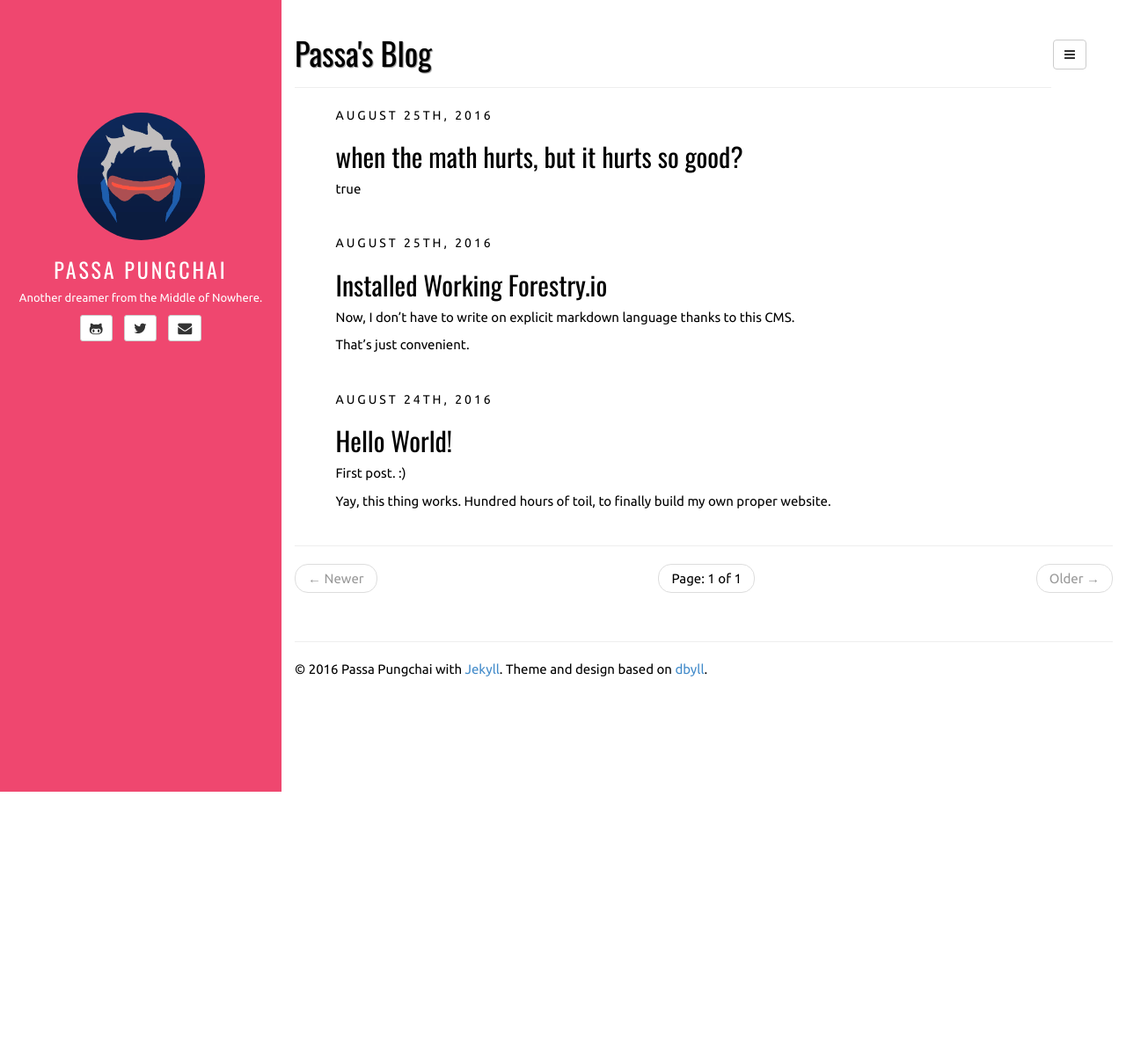
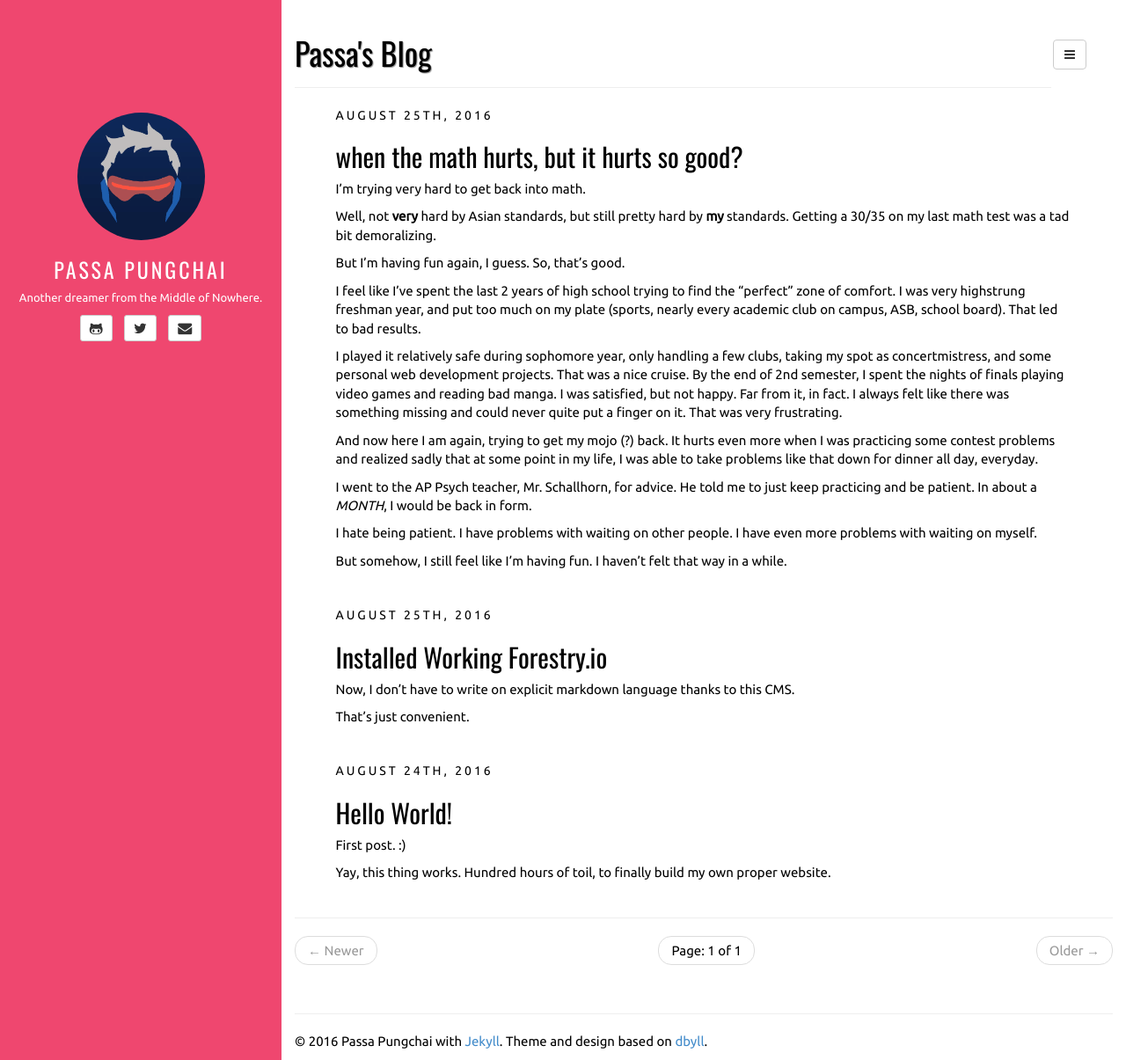
Before and after one commit to PassaEP/PassaEP.github.io, a Jekyll site: the page built from index.html, in a window 1280 px wide and 1205 px high. Shown: the whole window at 88% size. Built offline with Jekyll 4.4.1, drawn with Linux system fonts in a browser that asks for light colours; the list of posts is cut into pages by our own code.

Commit message:
Update 2016-08-27-when-the-dream-begins-to-fade.md

```diff
--- a/_posts/2016-08-27-when-the-dream-begins-to-fade.md
+++ b/_posts/2016-08-27-when-the-dream-begins-to-fade.md
@@ -2,7 +2,7 @@
 title: 'when the math hurts, but it hurts so good? '
 date: '2016-08-25 13:02:00'
 layout: post
-excerpt: true
+fullview: false
 comments: true
 ---
 
```
